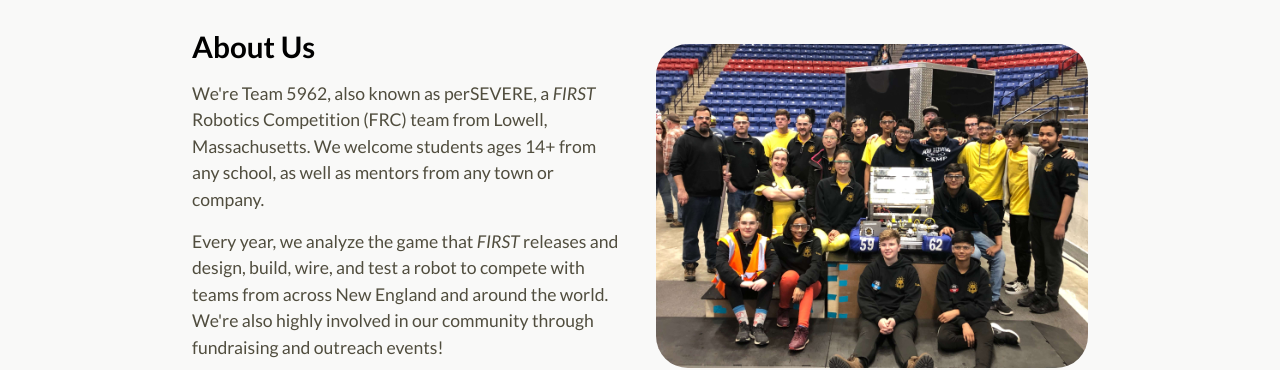
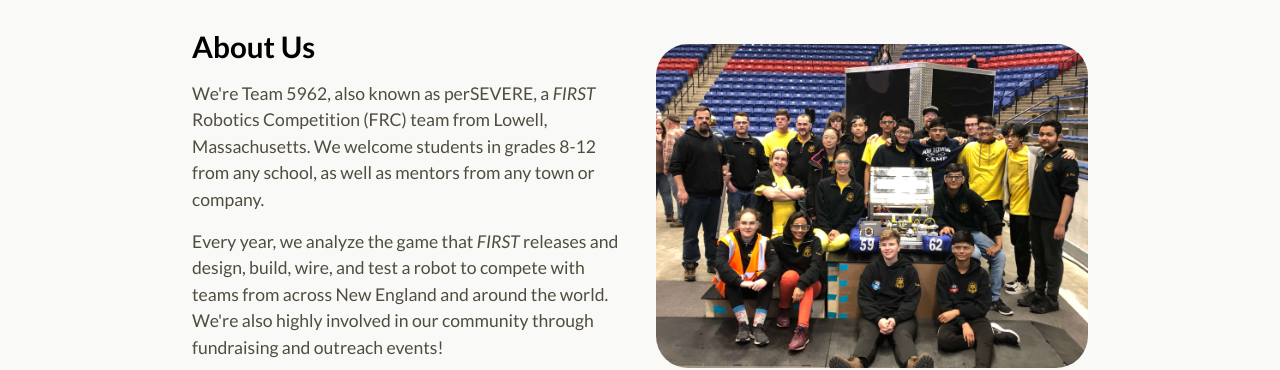
Before and after one commit to perSEVERE-5962/frc5962, a Jekyll site: the page built from index.html, in a window 1280 px wide. Shown: the part 560-930 px from the top of the page. Built offline with Jekyll 4.4.1, drawn with Linux system fonts in a browser that asks for light colours.

Commit message:
Updated Config

```diff
--- a/_config.yml
+++ b/_config.yml
@@ -74,7 +74,7 @@ tag_page_layout: tag
 tag_page_dir: "/tags"
 homepage_about_text: "<p>We're Team 5962, also known as perSEVERE, a <i>FIRST</i>
   Robotics Competition (FRC) team from Lowell, Massachusetts. We welcome students
-  ages 14+ from any school, as well as mentors from any town or company.</p><p>Every
+  in grades 8-12 from any school, as well as mentors from any town or company.</p><p>Every
   year, we analyze the game that <i>FIRST</i> releases and design, build, wire, and
   test a robot to compete with teams from across New England and around the world.
   We're also highly involved in our community through fundraising and outreach events!</p>"
```
